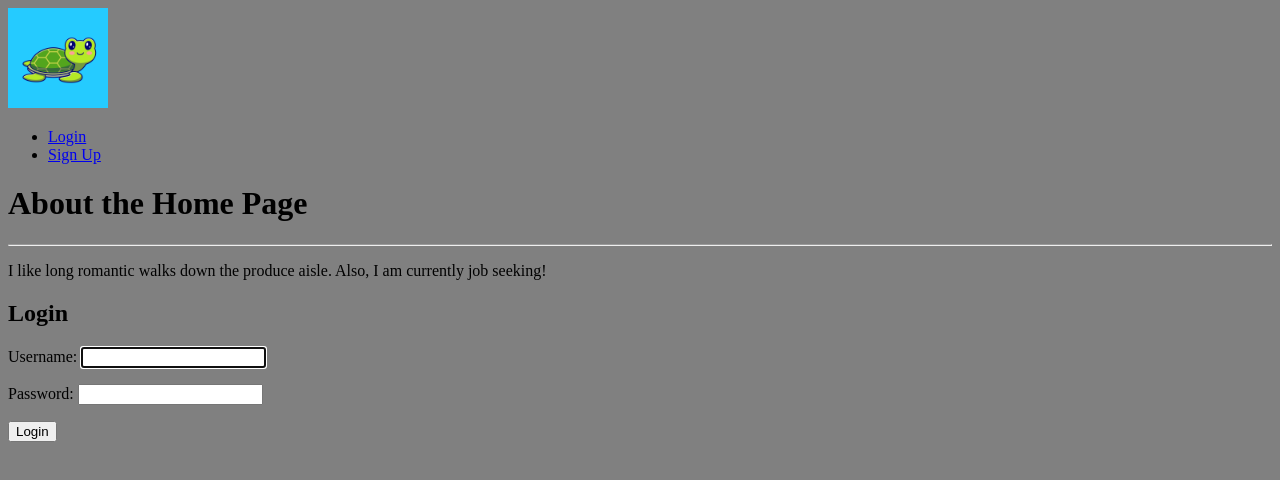
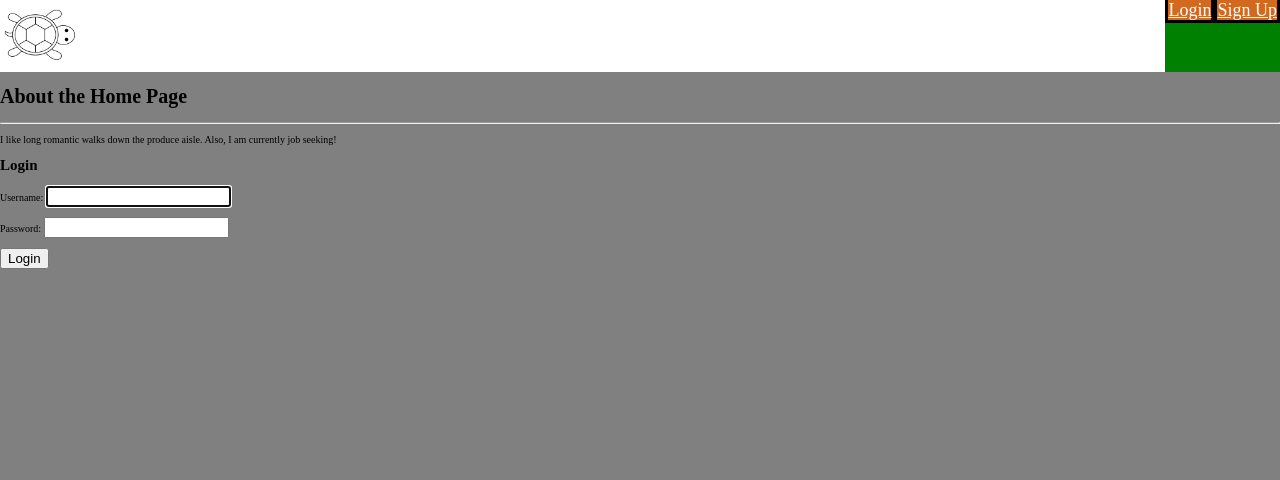
Before and after one commit to danielmerritt001/code-shelley, a Django app: page / in a window 1280 px wide. Shown: the top 480 px of the page. Run offline with Django 4.2, Linux system fonts and the light colour scheme.

Commit message:
stub nav css

```diff
--- a/main_app/static/css/base.css
+++ b/main_app/static/css/base.css
@@ -1,7 +1,51 @@
+html {
+  box-sizing: border-box
+}
+
+
+*, *::before, *::after {
+  box-sizing: inherit;
+}
+
+:root {
+  font-size: 62.5%
+}
+
 body {
   background-color: gray;
+  width: 100%;
+  display: flex;
+  flex-direction: column;
+  justify-content: center;
+  align-content: center;
+  margin: 0;
+}
+
+header {
+  background-color: white;
+  display: flex;
+  justify-content: space-between;
+  margin: 0
+}
+
+nav {
+  display: flex;
+  background-color: green;
 }
 
 .nav-logo {
-  width: 100px;
+  width: 50px;
+  margin-left: 15px;
 }
+
+nav > div > a{
+  color: white;
+  font-size: 18px;
+  border: solid black;
+  background-color: chocolate;
+
+}
+
+a > img {
+  transform: rotate(90deg);
+}
--- a/main_app/templates/base.html
+++ b/main_app/templates/base.html
@@ -22,24 +22,21 @@
       <a href="/">
         <img
           class="nav-logo"
-          src="{% static 'images/turtle-side.jpg' %}"
-          width="100px"
+          src="{% static 'images/turtle-logo.png' %}"
           alt="Code Shelley Logo"
         >
       </a>
     </div>
     <nav>
-      <ul>
         {% if user.is_authenticated %}
-        <li><a href="/">Home</a></li>
-        <li><a href="{% url 'code-create' %}">Create Code</a></li>
-        <li><a href="{% url 'code-index' %}">My Code</a></li>
-        <li><a href="{% url 'logout' %}">Log out</a></li>
+        <div><a href="/">Home</a></div>
+        <div><a href="{% url 'code-create' %}">Create Code</a></div>
+        <div><a href="{% url 'code-index' %}">My Code</a></div>
+        <div><a href="{% url 'logout' %}">Log out</a></div>
         {% else %}
-        <li><a href="{% url 'home' %}">Login</a></li>
-        <li><a href="{% url 'signup' %}">Sign Up</a></li>
+        <div><a href="{% url 'home' %}">Login</a></div>
+        <div><a href="{% url 'signup' %}">Sign Up</a></div>
         {% endif %}
-      </ul>
     </nav>
   </header>
   <main>
```
Also changed, not shown: main_app/static/images/turtle-logo.png (added).
